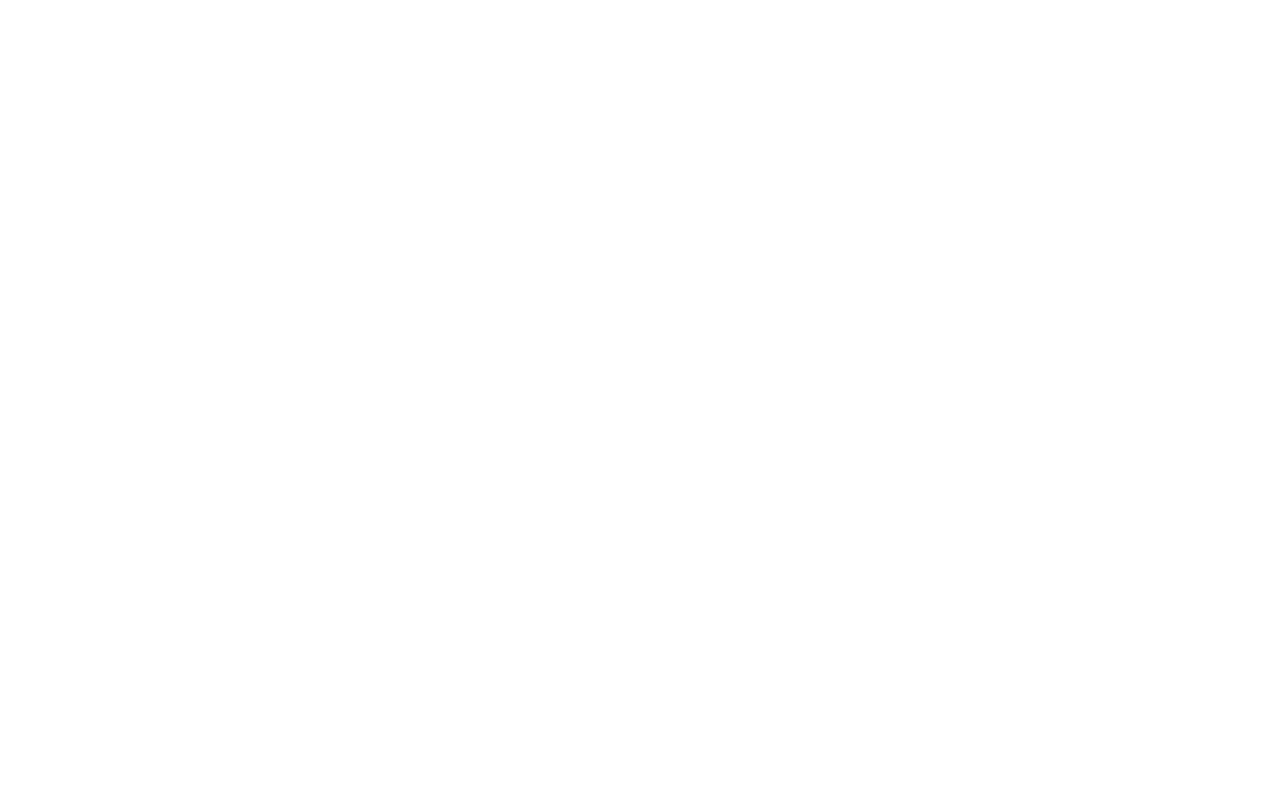
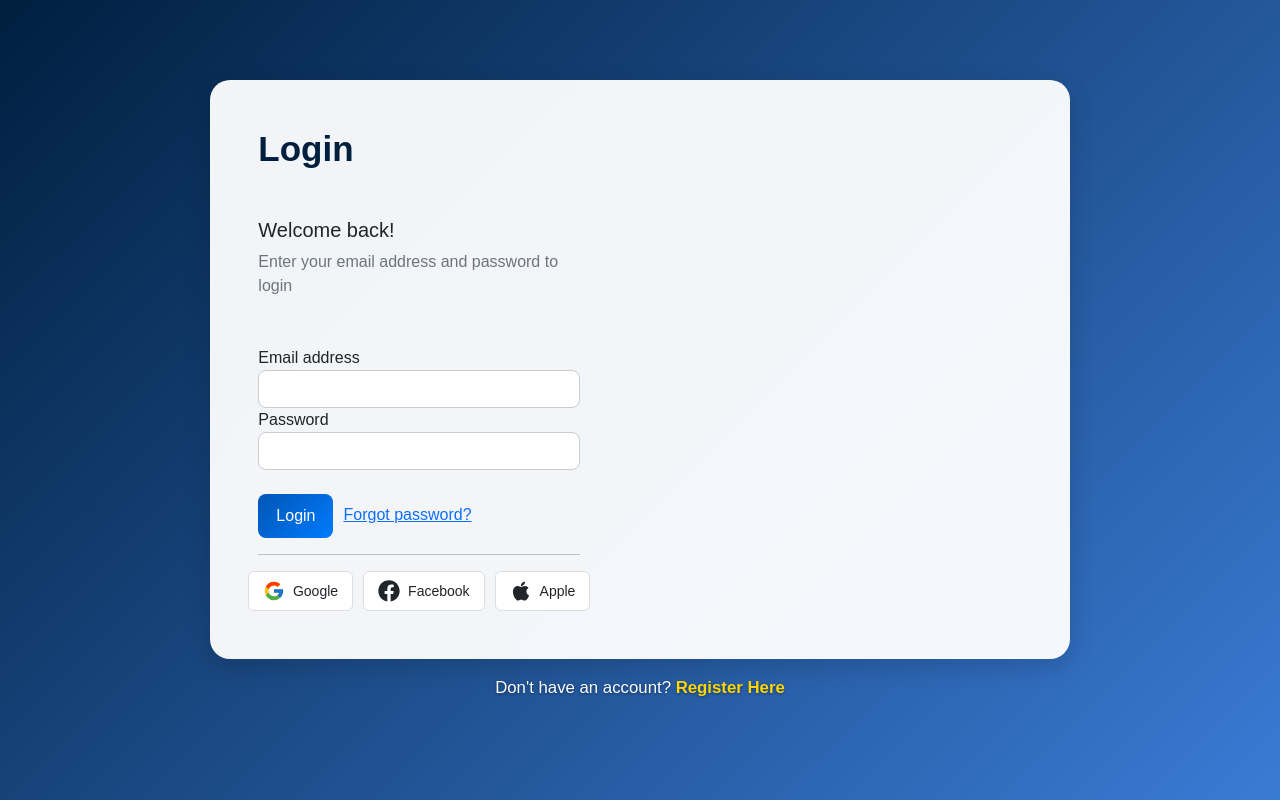
Before and after one commit to BusinessCommun-Com/BusinessCommun.Com, a React (Vite) app in the folder BusinessCommun.com/Client/: page /login in a window 1280 px wide. Before the commit this address had no page. Built offline with nearby package versions, Linux system fonts and the light colour scheme.

Commit message:
Login Register modified

```diff
--- a/BusinessCommun.com/Client/src/App.jsx
+++ b/BusinessCommun.com/Client/src/App.jsx
@@ -6,7 +6,9 @@
 import ProgressIndicator from "./Component/Multipage_Form__Stepper/Form_Progress_Indicator.jsx";
 import PremiumService from "./Pages/PremiumService/PremiumService.jsx";
 import './App.css'
-import { Route, Routes } from 'react-router-dom'
+import { Route, Routes, Navigate } from 'react-router-dom'
+import { ToastContainer } from 'react-toastify'
+import 'react-toastify/dist/ReactToastify.css'
 import Login from './Pages/Login/Login.jsx'
 import Home from './Pages/Home/Home.jsx'
 import CompanyDetail from './Component/Forms/Partner_Investor_Forms/Company_Details_Form/Comp_Detail_Form.jsx'
@@ -29,9 +31,25 @@
   ];
 
   return (
+    <>
+      <ToastContainer
+        position="top-right"
+        autoClose={3000}
+        hideProgressBar={false}
+        newestOnTop={true}
+        closeOnClick
+        rtl={false}
+        pauseOnFocusLoss
+        draggable
+        pauseOnHover
+      />
       <Routes>
         <Route
           path='/'
+          element={<Navigate to="/login" replace />}
+        />
+        <Route
+          path='/login'
           element={<Login />}
         />
         <Route
@@ -62,6 +80,7 @@
         <Route path="/contact-us/" element={<ContactUs />} />
         <Route path="/premium-service" element={<PremiumService />} />
       </Routes>
+    </>
   );
 }
 
--- a/BusinessCommun.com/Client/src/Pages/Login/Login.jsx
+++ b/BusinessCommun.com/Client/src/Pages/Login/Login.jsx
@@ -5,25 +5,34 @@
 import { FcGoogle } from "react-icons/fc"
 import { FaApple, FaFacebook } from 'react-icons/fa'
 import { login } from "../../Services/users"
+import { toast } from "react-toastify"
 
 function Login() {
   // add the state members for inputs
   const [email, setEmail] = useState('')
   const [password, setPassword] = useState('')
+  const [loading, setLoading] = useState(false)
 
   //const navigate function reference
   const navigate = useNavigate()
 
   // const {setUser} = useAuth()
 
-  const onLogin = async () => {
+  const onLogin = async (e) => {
+    e.preventDefault()
+
     if (email.length == 0) {
       toast.warning('Please enter Email')
+      return
     } else if (password.length == 0) {
       toast.warning('Please enter Password')
-    } else {
+      return
+    }
+
+    setLoading(true)
+    try {
       const response = await login(email, password)
-      if (response['status'] == 'success') {
+      if (response && response['status'] == 'success') {
         toast.success('Login Successful')
 
         // get the token from response and cache it in local storage
@@ -37,10 +46,16 @@
         //   lastName : response['data']['lastName']
         // })
 
-        //Navigate to the Landing page
+        // Navigate to the Home page
+        navigate('/home')
       } else {
-        toast.error(response["error"]);
+        toast.error(response && response["error"] ? response["error"] : 'Login failed')
       }
+    } catch (error) {
+      toast.error('An error occurred during login')
+      console.error('Login error:', error)
+    } finally {
+      setLoading(false)
     }
 
     // const onGoogle = () => {
@@ -78,7 +93,7 @@
                         Enter your email address and password to login
                       </p>
 
-                      <form>
+                      <form onSubmit={onLogin}>
                         <div className="form-group">
                           <label htmlFor="exampleInputEmail1">
                             Email address
@@ -90,6 +105,7 @@
                             type="email"
                             className="form-control"
                             id="exampleInputEmail1"
+                            value={email}
                             required
                           />
                         </div>
@@ -104,15 +120,16 @@
                             type="password"
                             className="form-control"
                             id="exampleInputPassword1"
+                            value={password}
                             required
                           />
                         </div>
                         <button
-                          onClick={onLogin}
                           type="submit"
                           className="btn btn-theme"
+                          disabled={loading}
                         >
-                          Login
+                          {loading ? 'Logging in...' : 'Login'}
                         </button>
                         <a
                           href="#"
@@ -122,15 +139,15 @@
                         </a>
                         <hr />
                         <div className="option">
-                          <button id="google" className="btn btn-sm">
+                          <button type="button" id="google" className="btn btn-sm">
                             {" "}
                             <FcGoogle size={22} /> <span>Google</span>
                           </button>
-                          <button id="facebook" className="btn btn btn-sm">
+                          <button type="button" id="facebook" className="btn btn btn-sm">
                             {" "}
                             <FaFacebook size={22} /> <span>Facebook</span>
                           </button>
-                          <button id="apple" className="btn btn btn-sm">
+                          <button type="button" id="apple" className="btn btn btn-sm">
                             {" "}
                             <FaApple size={22} /> <span>Apple</span>
                           </button>
--- a/BusinessCommun.com/Client/src/Pages/Register/Register.jsx
+++ b/BusinessCommun.com/Client/src/Pages/Register/Register.jsx
@@ -13,33 +13,51 @@
   const [email, setEmail] = useState('')
   const [password, setPassword] = useState('')
   const [confirmPassword, setConfirmPassword] = useState('')
+  const [loading, setLoading] = useState(false)
 
   // create an instance of useNavigate
   const navigate = useNavigate()
 
-  const onRegister = async () => {
+  const onRegister = async (e) => {
+    e.preventDefault()
+
     try {
-      if (firstName.length == 0) {
+      if (firstName.trim().length == 0) {
         toast.warning("Please enter first name");
-      } else if (lastName.length == 0) {
+        return
+      } else if (lastName.trim().length == 0) {
         toast.warning("Please enter last name");
-      } else if (email.length == 0) {
+        return
+      } else if (email.trim().length == 0) {
         toast.warning("Please enter email");
+        return
       } else if (password.length == 0) {
         toast.warning("Please enter password");
+        return
       } else if (confirmPassword != password) {
-        toast.warning("Please enter correct password")
+        toast.warning("Passwords do not match")
+        return
+      }
+
+      setLoading(true)
+      const response = await register(firstName, lastName, email, password);
+      if (response && response['status'] == 'success') {
+        toast.success('Registered successfully');
+        // Clear form fields
+        setFirstName('')
+        setLastName('')
+        setEmail('')
+        setPassword('')
+        setConfirmPassword('')
+        navigate('/login')
       } else {
-        const respone = await register(firstName, lastName, email, password);
-        if (respone['status'] == 'success') {
-          toast.success('Registered successfully');
-          navigate('/login')
-        } else {
-          console.log(response['error']);
-        }
+        toast.error(response && response['error'] ? response['error'] : 'Registration failed');
       }
     } catch (error) {
-      console.log('Error')
+      toast.error('An error occurred during registration')
+      console.error('Registration error:', error)
+    } finally {
+      setLoading(false)
     }
   }
   return (
@@ -62,13 +80,14 @@
                         Enter your details to create your account
                       </p>
 
-                      <form>
+                      <form onSubmit={onRegister}>
                         <div className="form-group">
                           <label htmlFor="exampleInputFirstName">First Name</label>
                           <input
                             onChange={(e) => {
                               setFirstName(e.target.value)
                             }}
+                            value={firstName}
                             type="text"
                             className="form-control"
                             id="exampleInputFirstName"
@@ -81,6 +100,7 @@
                             onChange={(e) => {
                               setLastName(e.target.value)
                             }}
+                            value={lastName}
                             type="text"
                             className="form-control"
                             id="exampleInputLastName"
@@ -93,6 +113,7 @@
                             onChange={(e) => {
                               setEmail(e.target.value)
                             }}
+                            value={email}
                             type="email"
                             className="form-control"
                             id="exampleInputEmail1"
@@ -105,6 +126,7 @@
                             onChange={(e) => {
                               setPassword(e.target.value)
                             }}
+                            value={password}
                             type="password"
                             className="form-control"
                             id="exampleInputPassword1"
@@ -116,6 +138,7 @@
                               onChange={(e) => {
                                 setConfirmPassword(e.target.value)
                               }}
+                              value={confirmPassword}
                               type="password"
                               className="form-control"
                               id="exampleInputConfirmPassword"
@@ -123,8 +146,12 @@
                             />
                           </div>
                         </div>
-                        <button onClick={onRegister} type="submit" className="btn btn-theme">
-                          Register
+                        <button
+                          type="submit"
+                          className="btn btn-theme"
+                          disabled={loading}
+                        >
+                          {loading ? 'Registering...' : 'Register'}
                         </button>
                       </form>
                     </div>
@@ -152,7 +179,7 @@
 
             <p className="text-muted text-center mt-3 mt-2">
               Already Have an Account?{" "}
-              <a href="#" className="text-primary ml-1">
+              <a href="/login" className="text-primary ml-1">
                 Login Here
               </a>
             </p>
```
Lines whose indentation alone changed are shown as unchanged.
